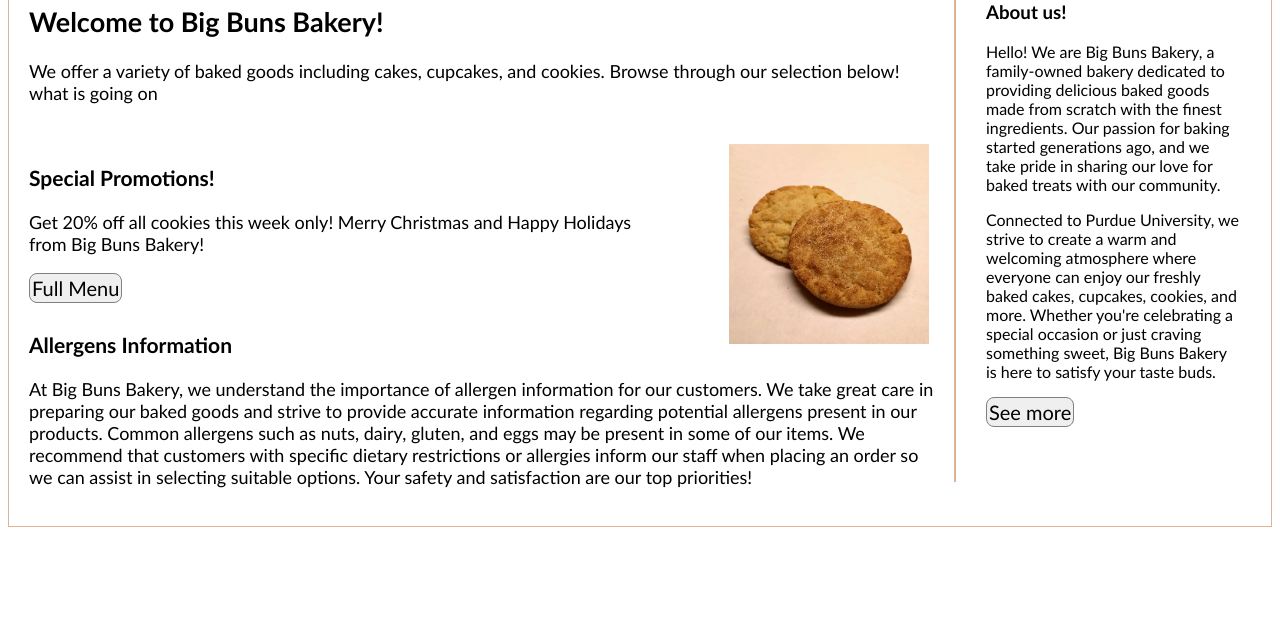
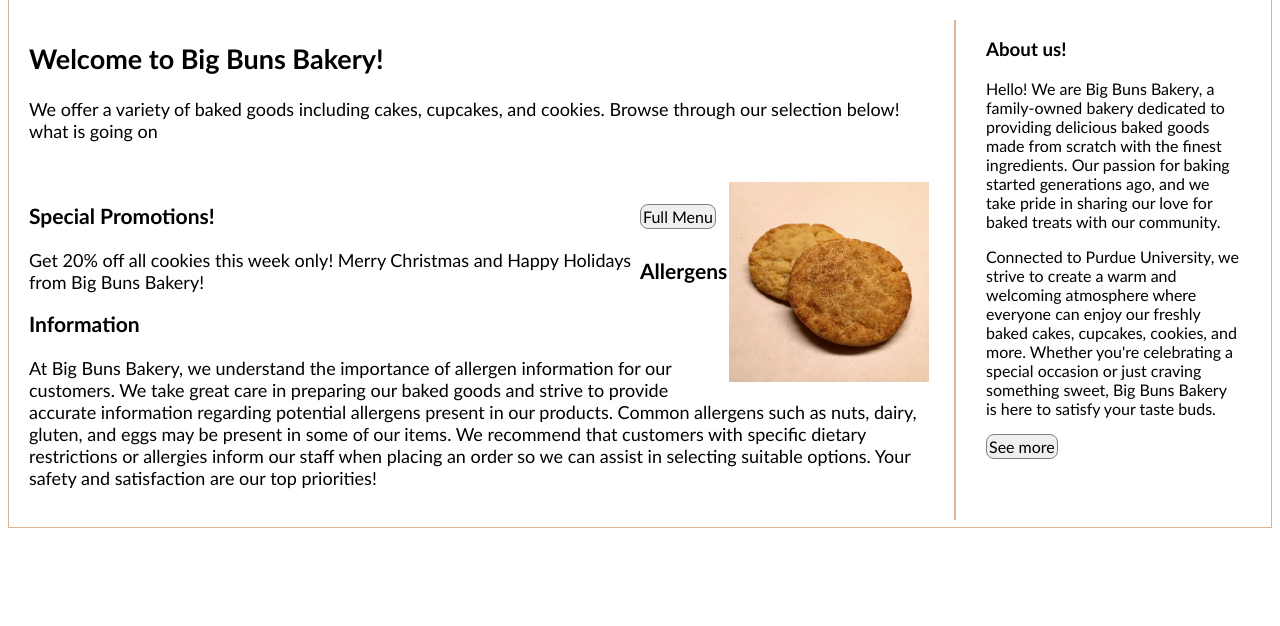
Before and after one commit to danielle-515/BigBunsBakery, a plain HTML site: page master.html in a window 1280 px wide. Shown: the part 174-800 px from the top of the page. Drawn offline with Linux system fonts and the light colour scheme.

Commit message:
more stuff

```diff
--- a/css/maincss.css
+++ b/css/maincss.css
@@ -57,6 +57,20 @@
     cursor: pointer;
 }
 
+.txtbutton {
+
+    border: 1px solid gray;
+    border-radius: 8px;
+    padding: 2px;
+    color: black;
+    font-family: 'Gill Sans', 'Gill Sans MT', Calibri, 'Trebuchet MS', sans-serif;
+    text-align: center;
+    display: inline-block;
+    font-size: 16px;
+    margin-bottom: 8px;
+    cursor: pointer;
+}
+
 .CartButton {
     float: right;
     margin-top: 75px;
--- a/master.html
+++ b/master.html
@@ -11,12 +11,16 @@
 
 <script src = "js/mainjs.js"> </script>
 <div id = "header">
-    <img src = pictures/bigbunsbakery_logo-removebg-preview.png alt = "logo" width = "150" class = "center" />
+    <img src = pictures/bigbunsbakery_logo-removebg-preview.png alt = "logo" width = "200" class = "center" />
+
     <button class="button" onclick = "document.location = 'master.html' " >Home</button>
+
     <button class= "button" onclick = "document.location = 'menu.html' " >Menu </button>
+
     <button class = "button" onclick = "document.location = 'aboutUs.html' ">About Us</button>
-    <button class="CartButton">
-        <img src = pictures/cart_icon.png alt = "cart" width = "30" class = "center" />
+
+    <button class="CartButton" onclick = >
+        <img src = pictures/cart_icon.png alt = "cart" width = "20" class = "center" />
     </button>
 
 </div>
@@ -36,7 +40,7 @@
             Connected to Purdue University, we strive to create a warm and welcoming atmosphere where everyone can enjoy our freshly baked cakes, cupcakes, cookies, and more. Whether you're celebrating a special occasion or just craving something sweet, Big Buns Bakery is here to satisfy your taste buds.
         </p>
 
-        <button class = "button" onclick = "document.location = 'aboutUs.html'">See more</button>
+        <button class = "txtbutton" onclick = "document.location = 'aboutUs.html'">See more</button>
 
 
     </div>
@@ -66,7 +70,7 @@
         </div>
         </br>
 
-        <button class= "button" onclick = "document.location = 'menu.html' ">Full Menu </button>
+        <button class= "txtbutton" onclick = "document.location = 'menu.html' ">Full Menu </button>
 
         <h3>
             Allergens Information
```
